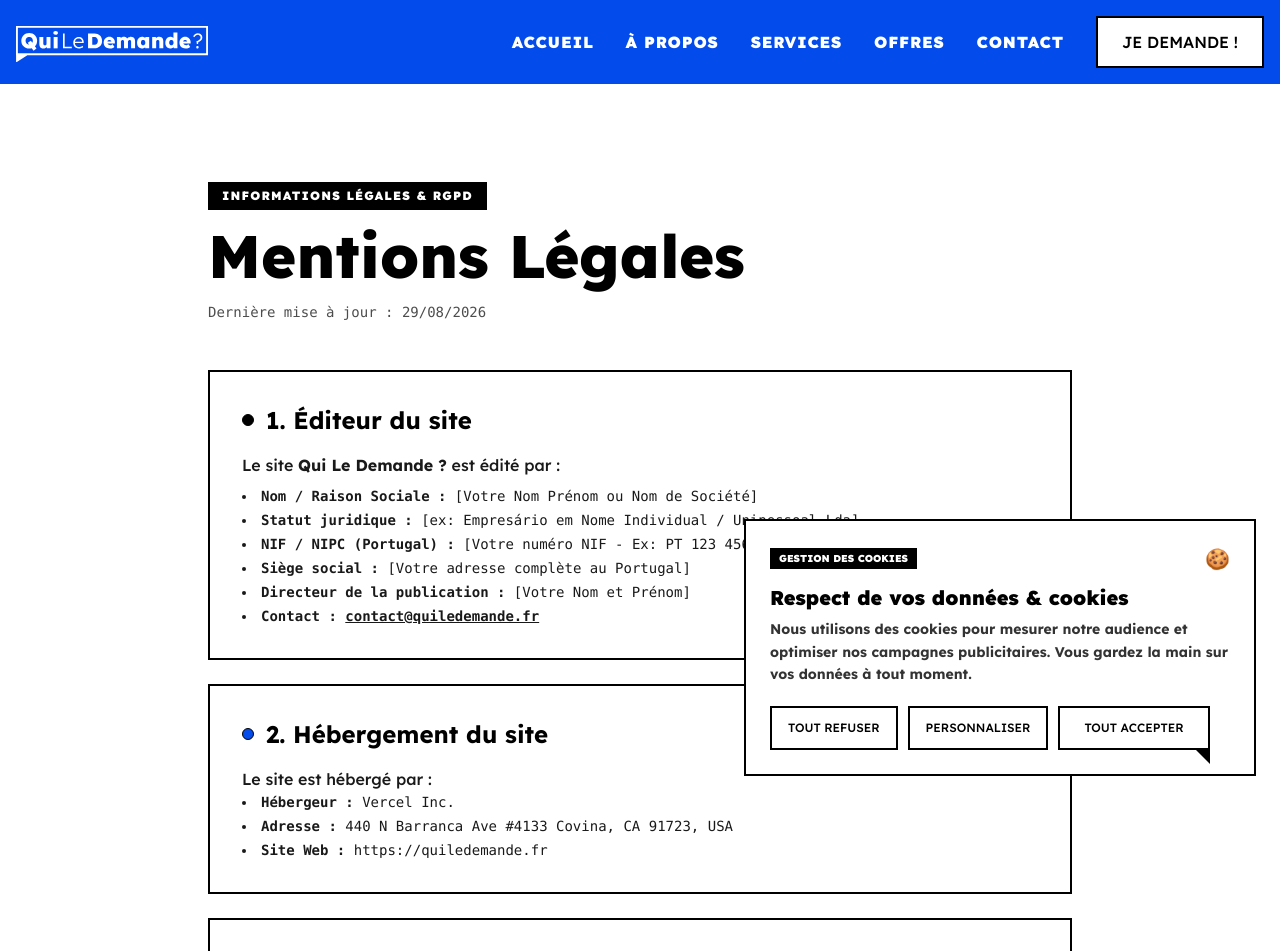
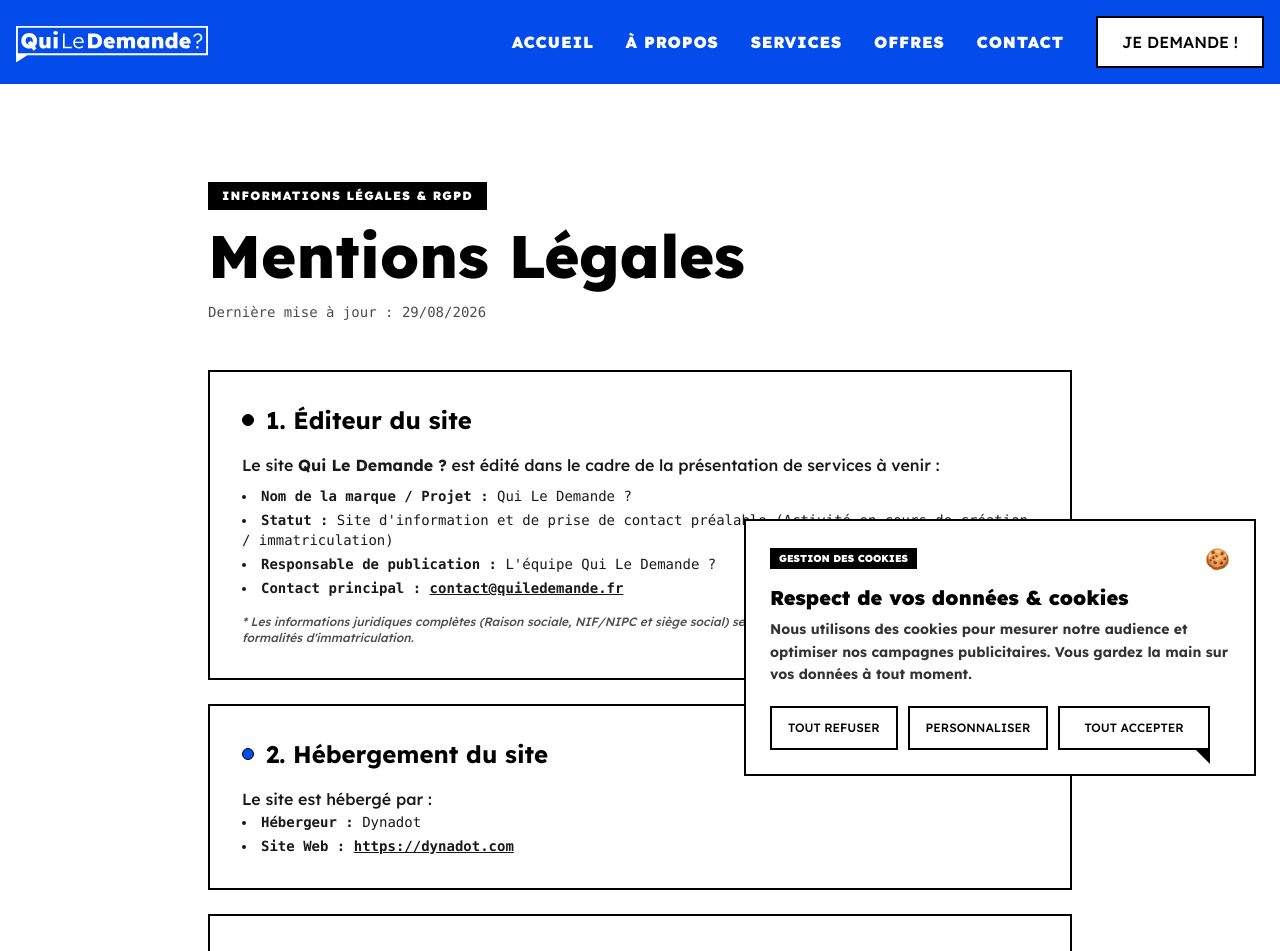
Before and after one commit to bastienroque/qui-le-demande, a Next.js app: page /mentions-legales in a window 1280 px wide. Shown: the top 951 px of the page. Built offline with nearby package versions, Linux system fonts and the light colour scheme.

Commit message:
Pre-date m-l

```diff
--- a/src/app/(main)/mentions-legales/page.tsx
+++ b/src/app/(main)/mentions-legales/page.tsx
@@ -32,31 +32,24 @@ export default function LegalPage() {
             </div>
             <div className="text-brand-black/90 leading-relaxed font-medium space-y-2 text-sm sm:text-base">
               <p>
-                Le site <strong>Qui Le Demande ?</strong> est édité par :
+                Le site <strong>Qui Le Demande ?</strong> est édité dans le
+                cadre de la présentation de services à venir :
               </p>
               <ul className="list-disc list-inside space-y-1 font-mono text-sm">
                 <li>
-                  <strong>Nom / Raison Sociale :</strong> [Votre Nom Prénom ou
-                  Nom de Société]
+                  <strong>Nom de la marque / Projet :</strong> Qui Le Demande ?
                 </li>
                 <li>
-                  <strong>Statut juridique :</strong> [ex: Empresário em Nome
-                  Individual / Unipessoal Lda]
+                  <strong>Statut :</strong> Site d'information et de prise de
+                  contact préalable (Activité en cours de création /
+                  immatriculation)
                 </li>
                 <li>
-                  <strong>NIF / NIPC (Portugal) :</strong> [Votre numéro NIF -
-                  Ex: PT 123 456 789]
+                  <strong>Responsable de publication :</strong> L'équipe Qui Le
+                  Demande ?
                 </li>
                 <li>
-                  <strong>Siège social :</strong> [Votre adresse complète au
-                  Portugal]
-                </li>
-                <li>
-                  <strong>Directeur de la publication :</strong> [Votre Nom et
-                  Prénom]
-                </li>
-                <li>
-                  <strong>Contact :</strong>{" "}
+                  <strong>Contact principal :</strong>{" "}
                   <a
                     href="mailto:contact@quiledemande.fr"
                     className="font-bold underline hover:opacity-80"
@@ -65,6 +58,11 @@ export default function LegalPage() {
                   </a>
                 </li>
               </ul>
+              <p className="text-xs text-brand-black/70 italic pt-2">
+                * Les informations juridiques complètes (Raison sociale,
+                NIF/NIPC et siège social) seront mises à jour dès la
+                finalisation des formalités d'immatriculation.
+              </p>
             </div>
           </div>
 
@@ -79,14 +77,18 @@ export default function LegalPage() {
               <p>Le site est hébergé par :</p>
               <ul className="list-disc list-inside space-y-1 font-mono text-sm">
                 <li>
-                  <strong>Hébergeur :</strong> Vercel Inc.
+                  <strong>Hébergeur :</strong> Dynadot
                 </li>
                 <li>
-                  <strong>Adresse :</strong> 440 N Barranca Ave #4133 Covina, CA
-                  91723, USA
-                </li>
-                <li>
-                  <strong>Site Web :</strong> https://quiledemande.fr
+                  <strong>Site Web :</strong>{" "}
+                  <a
+                    href="https://dynadot.com"
+                    target="_blank"
+                    rel="noopener noreferrer"
+                    className="underline font-bold"
+                  >
+                    https://dynadot.com
+                  </a>
                 </li>
               </ul>
             </div>
@@ -114,9 +116,9 @@ export default function LegalPage() {
                   formulaire de contact.
                 </li>
                 <li>
-                  <strong>Finalité du traitement :</strong> Traiter vos demandes
-                  de devis, étudier vos besoins web/Ads et vous recontacter sur
-                  le créneau horaire sélectionné.
+                  <strong>Finalité du traitement :</strong> Répondre à vos
+                  demandes de renseignements, étudier vos besoins web/Ads et
+                  vous recontacter sur le créneau horaire sélectionné.
                 </li>
                 <li>
                   <strong>Précision sur les créneaux horaires :</strong> Les
```
